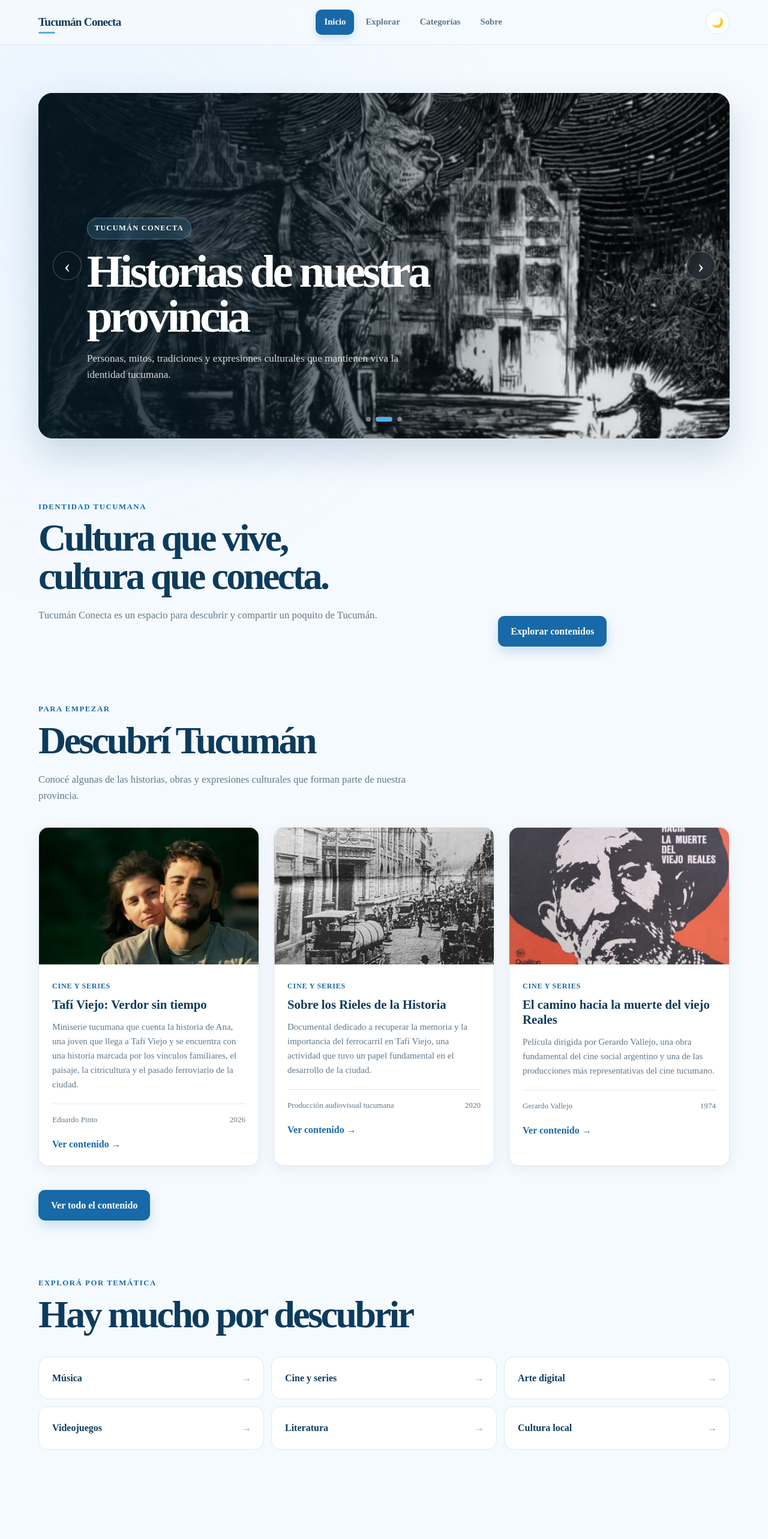
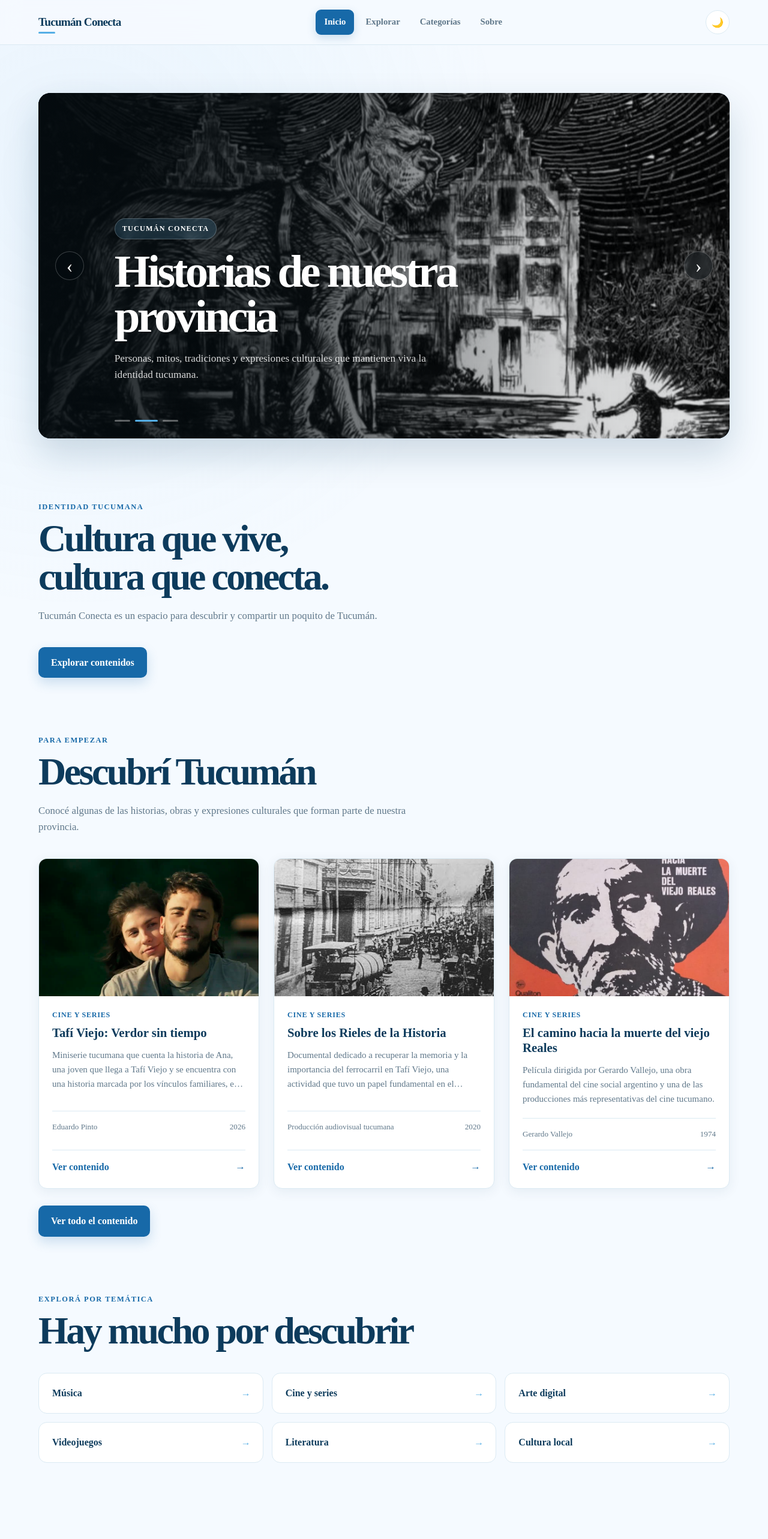
Before and after one commit to lenithb/tucum-n-conecta, a React (Vite) app: page / in a window 1280 px wide. Shown: the top 2566 px of the page at 60% size. Built offline with nearby package versions, Linux system fonts and the light colour scheme; a web font is replaced by a local one.

Commit message:
feat: ultimo diseño, faltan más info en cards y <a>.

```diff
--- a/src/components/Card.jsx
+++ b/src/components/Card.jsx
@@ -18,7 +18,7 @@ function Card({ content }) {
         </div>
 
         <Link className="card-link" to={`/content/${content.id}`}>
-          Ver contenido →
+          Ver contenido
         </Link>
       </div>
     </article>
--- a/src/components/Footer.jsx
+++ b/src/components/Footer.jsx
@@ -23,7 +23,7 @@ function Footer() {
       </div>
 
       <div className="footer-bottom">
-        <p>© {new Date().getFullYear()} Cultura Conectada</p>
+        <p>© {new Date().getFullYear()} Tucumán Conecta.</p>
 
         <p>Proyecto educativo desarrollado con React</p>
       </div>
--- a/src/index.css
+++ b/src/index.css
@@ -13,16 +13,16 @@
   --light-text-soft: #60788a;
   --light-border: #dbeaf3;
 
-  --dark-bg: #071923;
-  --dark-surface: #0d2533;
-  --dark-surface-alt: #102e3f;
-  --dark-text: #eaf7ff;
-  --dark-text-soft: #9eb8c8;
-  --dark-border: #1d4052;
-
-  --radius-sm: 10px;
-  --radius-md: 16px;
-  --radius-lg: 24px;
+  --dark-bg: #050708;
+  --dark-surface: #0a0d0f;
+  --dark-surface-alt: #101519;
+  --dark-text: #f2f7fa;
+  --dark-text-soft: #91a5b1;
+  --dark-border: #202a30;
+
+  --radius-sm: 9px;
+  --radius-md: 14px;
+  --radius-lg: 20px;
 
   --shadow-sm: 0 5px 20px rgba(13, 59, 92, 0.07);
   --shadow-md: 0 15px 40px rgba(13, 59, 92, 0.12);
@@ -30,6 +30,8 @@
 
   --transition: 0.25s ease;
 }
+
+/* Base */
 
 * {
   margin: 0;
@@ -53,11 +55,10 @@ body {
     sans-serif;
 
   font-weight: 400;
+  line-height: 1.6;
 
   background: var(--light-bg);
   color: var(--light-text);
-
-  line-height: 1.6;
 
   transition:
     background-color 0.3s ease,
@@ -129,7 +130,7 @@ section {
   top: 0;
   z-index: 1000;
 
-  background: rgba(245, 250, 255, 0.88);
+  background: rgba(245, 250, 255, 0.9);
 
   border-bottom: 1px solid var(--light-border);
 
@@ -190,17 +191,16 @@ section {
 
   padding: 9px 14px;
 
-  border-radius: 10px;
+  border-radius: 9px;
+
+  color: var(--light-text-soft);
 
   font-size: 0.92rem;
   font-weight: 600;
 
-  color: var(--light-text-soft);
-
   transition:
     color var(--transition),
-    background-color var(--transition),
-    transform var(--transition);
+    background-color var(--transition);
 }
 
 .nav-link:hover {
@@ -245,7 +245,8 @@ section {
 }
 
 .theme-toggle:hover {
-  transform: rotate(8deg) scale(1.05);
+  transform: scale(1.05);
+
   border-color: var(--sky);
 }
 
@@ -256,7 +257,7 @@ section {
   height: 42px;
 
   border: 1px solid var(--light-border);
-  border-radius: 10px;
+  border-radius: 9px;
 
   background: var(--light-surface);
   color: var(--blue-dark);
@@ -268,14 +269,13 @@ section {
   display: none;
 }
 
-/* Hero Slider */
+/* Hero */
 
 .hero-slider {
   position: relative;
 
   width: 100%;
   height: min(680px, 72vh);
-
   min-height: 500px;
 
   overflow: hidden;
@@ -327,10 +327,10 @@ section {
 
   background: linear-gradient(
     90deg,
-    rgba(7, 25, 35, 0.9) 0%,
-    rgba(7, 25, 35, 0.62) 38%,
-    rgba(7, 25, 35, 0.12) 75%,
-    rgba(7, 25, 35, 0.18) 100%
+    rgba(5, 12, 16, 0.92) 0%,
+    rgba(5, 12, 16, 0.68) 35%,
+    rgba(5, 12, 16, 0.18) 75%,
+    rgba(5, 12, 16, 0.12) 100%
   );
 }
 
@@ -338,10 +338,11 @@ section {
   position: absolute;
   z-index: 2;
 
-  left: 7%;
+  left: 11%;
+  right: 12%;
   bottom: 16%;
 
-  max-width: 620px;
+  max-width: 650px;
 
   color: white;
 }
@@ -352,14 +353,14 @@ section {
   margin-bottom: 16px;
   padding: 7px 12px;
 
-  border: 1px solid rgba(255, 255, 255, 0.25);
+  border: 1px solid rgba(255, 255, 255, 0.22);
   border-radius: 999px;
 
-  background: rgba(85, 174, 229, 0.18);
+  background: rgba(85, 174, 229, 0.16);
 
   backdrop-filter: blur(8px);
 
-  font-size: 0.78rem;
+  font-size: 0.76rem;
   font-weight: 700;
 
   text-transform: uppercase;
@@ -369,22 +370,22 @@ section {
 .hero-slide-content h1 {
   margin-bottom: 18px;
 
-  font-size: clamp(2.7rem, 6vw, 5.5rem);
+  font-size: clamp(2.8rem, 6vw, 5.5rem);
   font-weight: 800;
 
   line-height: 0.98;
-
   letter-spacing: -0.06em;
 }
 
 .hero-slide-content p {
   max-width: 560px;
 
+  color: rgba(255, 255, 255, 0.84);
+
   font-size: 1.08rem;
-  font-weight: 400;
-
-  color: rgba(255, 255, 255, 0.84);
-}
+}
+
+/* Hero controls */
 
 .slider-button {
   position: absolute;
@@ -400,10 +401,10 @@ section {
   align-items: center;
   justify-content: center;
 
-  border: 1px solid rgba(255, 255, 255, 0.25);
+  border: 1px solid rgba(255, 255, 255, 0.22);
   border-radius: 50%;
 
-  background: rgba(7, 25, 35, 0.35);
+  background: rgba(5, 12, 16, 0.38);
   color: white;
 
   backdrop-filter: blur(8px);
@@ -411,24 +412,25 @@ section {
   cursor: pointer;
 
   font-size: 2rem;
-  font-weight: 400;
   line-height: 1;
 
   transition:
     background-color var(--transition),
-    transform var(--transition);
+    transform var(--transition),
+    border-color var(--transition);
 }
 
 .slider-button:hover {
-  background: rgba(85, 174, 229, 0.75);
+  background: rgba(85, 174, 229, 0.78);
+  border-color: var(--sky);
 }
 
 .slider-button-prev {
-  left: 24px;
+  left: 28px;
 }
 
 .slider-button-next {
-  right: 24px;
+  right: 28px;
 }
 
 .slider-indicators {
@@ -436,22 +438,21 @@ section {
   z-index: 5;
 
   bottom: 28px;
-  left: 50%;
-  transform: translateX(-50%);
+  left: 11%;
 
   display: flex;
   gap: 8px;
 }
 
 .slider-indicator {
-  width: 8px;
-  height: 8px;
+  width: 26px;
+  height: 3px;
 
   padding: 0;
 
   border-radius: 999px;
 
-  background: rgba(255, 255, 255, 0.45);
+  background: rgba(255, 255, 255, 0.35);
 
   cursor: pointer;
 
@@ -461,20 +462,14 @@ section {
 }
 
 .slider-indicator.active {
-  width: 28px;
-
+  width: 38px;
   background: var(--sky);
 }
 
-/* Home */
+/* Home intro */
 
 .home-intro {
-  display: grid;
-  grid-template-columns: 1.3fr 0.7fr;
-
-  align-items: end;
-
-  gap: 50px;
+  display: block;
 }
 
 .section-header {
@@ -491,7 +486,7 @@ section {
 
   color: var(--blue);
 
-  font-size: 0.8rem;
+  font-size: 0.78rem;
   font-weight: 700;
 
   text-transform: uppercase;
@@ -507,7 +502,6 @@ section {
   font-weight: 800;
 
   line-height: 1;
-
   letter-spacing: -0.055em;
 }
 
@@ -521,11 +515,10 @@ section {
   color: var(--light-text-soft);
 
   font-size: 1.05rem;
-  font-weight: 400;
 }
 
 .section-action {
-  margin-top: 40px;
+  margin-top: 28px;
 }
 
 /* Buttons */
@@ -540,7 +533,7 @@ section {
 
   padding: 13px 21px;
 
-  border-radius: 11px;
+  border-radius: 10px;
 
   background: var(--blue);
   color: white;
@@ -557,14 +550,14 @@ section {
 
 .hero-button:hover,
 .explore-button:hover {
-  transform: translateY(-3px);
+  transform: translateY(-2px);
 
   background: var(--blue-dark);
 
   box-shadow: 0 12px 25px rgba(23, 105, 168, 0.28);
 }
 
-/* Cards */
+/* Content cards */
 
 .content-grid,
 .category-grid {
@@ -592,9 +585,16 @@ section {
     border-color var(--transition);
 }
 
+.card {
+  display: flex;
+  flex-direction: column;
+
+  height: 100%;
+}
+
 .card:hover,
 .category-card:hover {
-  transform: translateY(-6px);
+  transform: translateY(-5px);
 
   border-color: rgba(85, 174, 229, 0.5);
 
@@ -612,6 +612,12 @@ section {
 }
 
 .card-content {
+  display: flex;
+  flex-direction: column;
+  flex: 1;
+
+  min-height: 260px;
+
   padding: 22px;
 }
 
@@ -641,37 +647,74 @@ section {
 }
 
 .card-description {
+  display: -webkit-box;
+
   margin-bottom: 20px;
 
+  overflow: hidden;
+
   color: var(--light-text-soft);
 
   font-size: 0.94rem;
-  font-weight: 400;
+
+  -webkit-line-clamp: 3;
+  -webkit-box-orient: vertical;
 }
 
 .card-info {
   display: flex;
   justify-content: space-between;
 
+  margin-top: auto;
+  margin-bottom: 16px;
+
   padding-top: 15px;
 
   border-top: 1px solid var(--light-border);
 
-  margin-bottom: 18px;
-
   color: var(--light-text-soft);
 
   font-size: 0.82rem;
 }
 
 .card-link {
+  display: flex;
+  align-items: center;
+  justify-content: space-between;
+
+  width: 100%;
+
+  margin-top: auto;
+  padding-top: 14px;
+
+  border-top: 1px solid var(--light-border);
+
   color: var(--blue);
 
   font-weight: 700;
+
+  transition:
+    color var(--transition),
+    padding-left var(--transition);
+}
+
+.card-link::after {
+  content: "→";
+
+  margin-left: auto;
+
+  font-size: 1.05rem;
+
+  transition: transform var(--transition);
 }
 
 .card-link:hover {
-  text-decoration: underline;
+  padding-left: 4px;
+  text-decoration: none;
+}
+
+.card-link:hover::after {
+  transform: translateX(4px);
 }
 
 /* Categories */
@@ -701,10 +744,69 @@ section {
   font-weight: 700;
 }
 
+.home-category-links {
+  display: grid;
+
+  grid-template-columns: repeat(3, 1fr);
+
+  gap: 14px;
+
+  margin-top: 38px;
+}
+
+.home-category-links a {
+  position: relative;
+
+  min-height: 68px;
+
+  display: flex;
+  align-items: center;
+
+  padding: 20px 22px;
+
+  border: 1px solid var(--light-border);
+  border-radius: var(--radius-md);
+
+  background: var(--light-surface);
+
+  color: var(--blue-dark);
+
+  font-weight: 700;
+
+  transition:
+    transform var(--transition),
+    background-color var(--transition),
+    border-color var(--transition);
+}
+
+.home-category-links a::after {
+  content: "→";
+
+  position: absolute;
+
+  right: 20px;
+
+  color: var(--sky);
+
+  transition: transform var(--transition);
+}
+
+.home-category-links a:hover {
+  transform: translateY(-3px);
+
+  border-color: var(--sky);
+
+  background: var(--sky-light);
+}
+
+.home-category-links a:hover::after {
+  transform: translateX(4px);
+}
+
 /* Explore */
 
 .explore-header {
-  margin-bottom: 50px;
+  margin-bottom: 58px;
 }
 
 .explore-header h1 {
@@ -716,7 +818,6 @@ section {
   font-weight: 800;
 
   line-height: 0.95;
-
   letter-spacing: -0.06em;
 }
 
@@ -731,7 +832,7 @@ section {
 /* Search */
 
 .search-box {
-  margin-bottom: 38px;
+  margin-bottom: 44px;
 }
 
 .search-box label {
@@ -751,7 +852,7 @@ section {
   padding: 15px 18px;
 
   border: 1px solid var(--light-border);
-  border-radius: 11px;
+  border-radius: 10px;
 
   outline: none;
 
@@ -759,7 +860,6 @@ section {
   color: var(--light-text);
 
   font-size: 0.96rem;
-  font-weight: 400;
 
   box-shadow: var(--shadow-sm);
 
@@ -778,7 +878,7 @@ section {
   color: #8ca1af;
 }
 
-/* Category Filter */
+/* Category filters */
 
 .category-filter {
   margin-bottom: 45px;
@@ -926,7 +1026,7 @@ section {
 
   padding: 13px 20px;
 
-  border-radius: 11px;
+  border-radius: 10px;
 
   background: var(--blue);
   color: white;
@@ -943,72 +1043,17 @@ section {
 }
 
 .discover-button:hover:not(:disabled) {
-  transform: translateY(-3px);
+  transform: translateY(-2px);
 
   background: var(--blue-dark);
 }
 
 .discover-button:disabled {
   opacity: 0.45;
-
   cursor: not-allowed;
 }
 
-/* Home Categories */
-
-.home-category-links {
-  display: grid;
-
-  grid-template-columns: repeat(3, 1fr);
-
-  gap: 12px;
-}
-
-.home-category-links a {
-  position: relative;
-
-  padding: 22px;
-
-  border: 1px solid var(--light-border);
-  border-radius: var(--radius-md);
-
-  background: var(--light-surface);
-
-  color: var(--blue-dark);
-
-  font-weight: 700;
-
-  transition:
-    transform var(--transition),
-    background-color var(--transition),
-    border-color var(--transition);
-}
-
-.home-category-links a::after {
-  content: "→";
-
-  position: absolute;
-
-  right: 20px;
-
-  color: var(--sky);
-
-  transition: transform var(--transition);
-}
-
-.home-category-links a:hover {
-  transform: translateY(-3px);
-
-  border-color: var(--sky);
-
-  background: var(--sky-light);
-}
-
-.home-category-links a:hover::after {
-  transform: translateX(4px);
-}
-
-/* Empty Results */
+/* Empty results */
 
 .empty-results {
   padding: 70px 20px;
@@ -1033,7 +1078,7 @@ section {
   color: var(--light-text-soft);
 }
 
-/* Content Detail */
+/* Content detail */
 
 .content-detail {
   max-width: 1100px;
@@ -1107,7 +1152,6 @@ section {
   font-weight: 800;
 
   line-height: 0.98;
-
   letter-spacing: -0.055em;
 }
 
@@ -1225,7 +1269,6 @@ section {
   font-weight: 800;
 
   line-height: 0.9;
-
   letter-spacing: -0.08em;
 }
 
@@ -1327,13 +1370,13 @@ section {
   font-size: 0.82rem;
 }
 
-/* Dark Mode */
+/* Dark mode */
 
 .app.dark {
   background:
     radial-gradient(
       circle at 10% 10%,
-      rgba(85, 174, 229, 0.08),
+      rgba(85, 174, 229, 0.07),
       transparent 25%
     ),
     var(--dark-bg);
@@ -1342,7 +1385,7 @@ section {
 }
 
 .app.dark .navbar {
-  background: rgba(7, 25, 35, 0.9);
+  background: rgba(5, 7, 8, 0.92);
 
   border-color: var(--dark-border);
 }
@@ -1351,24 +1394,18 @@ section {
   color: var(--dark-text);
 }
 
-.app.dark .navbar-logo::after {
-  background: var(--sky);
-}
-
 .app.dark .nav-link {
   color: var(--dark-text-soft);
 }
 
 .app.dark .nav-link:hover {
-  background: rgba(85, 174, 229, 0.1);
-
+  background: rgba(85, 174, 229, 0.08);
   color: var(--sky);
 }
 
 .app.dark .nav-link.active {
   background: var(--sky);
-
-  color: #062033;
+  color: #06141d;
 
   box-shadow: 0 5px 20px rgba(85, 174, 229, 0.2);
 }
@@ -1406,8 +1443,7 @@ section {
 .app.dark .hero-button,
 .app.dark .explore-button {
   background: var(--sky);
-
-  color: #062033;
+  color: #06141d;
 }
 
 .app.dark .hero-button:hover,
@@ -1423,14 +1459,14 @@ section {
 
   background: var(--dark-surface);
 
-  box-shadow: 0 10px 30px rgba(0, 0, 0, 0.2);
+  box-shadow: 0 12px 35px rgba(0, 0, 0, 0.35);
 }
 
 .app.dark .card:hover,
 .app.dark .category-card:hover {
-  border-color: rgba(85, 174, 229, 0.5);
-
-  box-shadow: 0 18px 40px rgba(0, 0, 0, 0.3);
+  border-color: rgba(85, 174, 229, 0.45);
+
+  box-shadow: 0 18px 45px rgba(0, 0, 0, 0.45);
 }
 
 .app.dark .card-title,
@@ -1453,10 +1489,9 @@ section {
 }
 
 .app.dark .card-info,
+.app.dark .card-link,
 .app.dark .content-meta {
   border-color: var(--dark-border);
-
-  color: var(--dark-text-soft);
 }
 
 .app.dark .card-link,
@@ -1487,7 +1522,7 @@ section {
 }
 
 .app.dark .search-box input::placeholder {
-  color: #668292;
+  color: #667b86;
 }
 
 .app.dark .filter-header span {
@@ -1504,7 +1539,6 @@ section {
 
 .app.dark .filter-button:hover {
   border-color: var(--sky);
-
   color: var(--sky);
 }
 
@@ -1513,21 +1547,20 @@ section {
 
   background: var(--sky);
 
-  color: #062033;
+  color: #06141d;
 }
 
 .app.dark .discover-section {
   border-color: rgba(85, 174, 229, 0.25);
 
   background:
-    linear-gradient(120deg, rgba(85, 174, 229, 0.12), rgba(23, 105, 168, 0.06)),
+    linear-gradient(120deg, rgba(85, 174, 229, 0.1), rgba(23, 105, 168, 0.04)),
     var(--dark-surface);
 }
 
 .app.dark .discover-button {
   background: var(--sky);
-
-  color: #062033;
+  color: #06141d;
 }
 
 .app.dark .discover-button:hover:not(:disabled) {
@@ -1545,13 +1578,13 @@ section {
 .app.dark .home-category-links a:hover {
   border-color: var(--sky);
 
-  background: rgba(85, 174, 229, 0.1);
+  background: rgba(85, 174, 229, 0.08);
 }
 
 .app.dark .empty-results {
   border-color: var(--dark-border);
 
-  background: rgba(13, 37, 51, 0.5);
+  background: rgba(10, 13, 15, 0.7);
 }
 
 .app.dark .about-content article::before {
@@ -1561,7 +1594,7 @@ section {
 .app.dark .footer {
   border-color: var(--dark-border);
 
-  background: linear-gradient(120deg, #0b2534, #081d29);
+  background: #050708;
 }
 
 .app.dark .footer-logo,
@@ -1612,12 +1645,17 @@ section {
     padding: 40px;
   }
 
-  .home-intro {
-    grid-template-columns: 1fr;
-  }
-
   .home-category-links {
     grid-template-columns: repeat(2, 1fr);
+  }
+
+  .hero-slide-content {
+    left: 9%;
+    right: 9%;
+  }
+
+  .slider-indicators {
+    left: 9%;
   }
 }
 
@@ -1694,26 +1732,25 @@ section {
 
   .hero-slider {
     height: 560px;
-
     min-height: 0;
 
     margin-bottom: 70px;
 
-    border-radius: 18px;
+    border-radius: 17px;
   }
 
   .hero-slide-overlay {
     background: linear-gradient(
       180deg,
-      rgba(7, 25, 35, 0.15) 0%,
-      rgba(7, 25, 35, 0.8) 60%,
-      rgba(7, 25, 35, 0.95) 100%
+      rgba(5, 12, 16, 0.12) 0%,
+      rgba(5, 12, 16, 0.72) 60%,
+      rgba(5, 12, 16, 0.96) 100%
     );
   }
 
   .hero-slide-content {
-    left: 7%;
-    right: 7%;
+    left: 8%;
+    right: 8%;
     bottom: 16%;
 
     max-width: none;
@@ -1742,8 +1779,9 @@ section {
     right: 12px;
   }
 
-  .home-intro {
-    grid-template-columns: 1fr;
+  .slider-indicators {
+    left: 8%;
+    bottom: 22px;
   }
 
   .section-header h2 {
@@ -1795,6 +1833,8 @@ section {
 
   .home-category-links {
     grid-template-columns: 1fr;
+
+    margin-top: 30px;
   }
 
   .footer-content {
@@ -1814,7 +1854,7 @@ section {
   }
 }
 
-/* Small Mobile */
+/* Small mobile */
 
 @media (max-width: 480px) {
   .navbar-content {
@@ -1832,6 +1872,8 @@ section {
   }
 
   .hero-slide-content {
+    left: 8%;
+    right: 8%;
     bottom: 14%;
   }
 
@@ -1847,8 +1889,22 @@ section {
     font-size: 0.68rem;
   }
 
+  .slider-button {
+    width: 38px;
+    height: 38px;
+  }
+
+  .slider-button-prev {
+    left: 9px;
+  }
+
+  .slider-button-next {
+    right: 9px;
+  }
+
   .slider-indicators {
-    bottom: 20px;
+    left: 8%;
+    bottom: 19px;
   }
 
   .section-header h2 {
```
